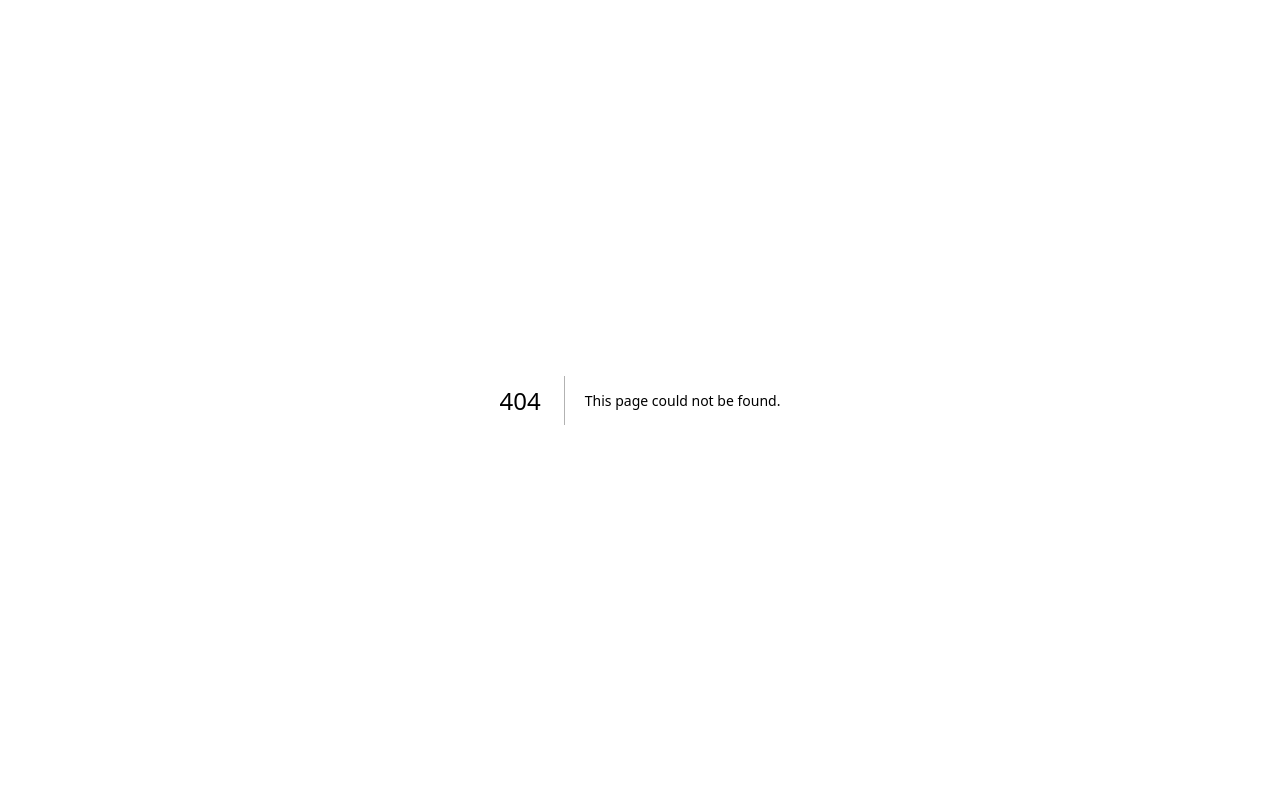
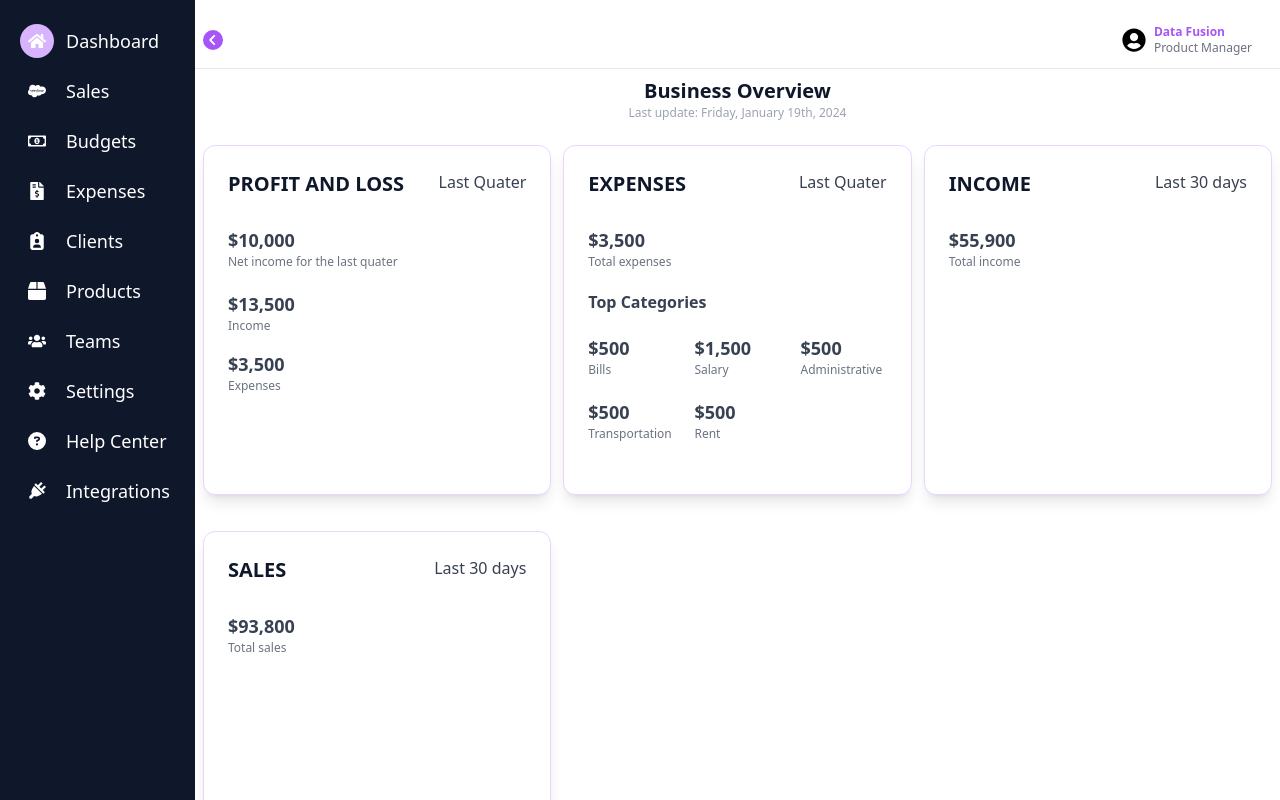
Before and after one commit to NDriDiby/dataFusion_front_end, a Next.js app in the folder data_fusion/: page /dashboard/business-view in a window 1280 px wide. Before the commit this address had no page. Built offline with nearby package versions, Linux system fonts and the light colour scheme.

Commit message:
keep moving

```diff
--- a/data_fusion/components/Dashboard/Sidebar.jsx
+++ b/data_fusion/components/Dashboard/Sidebar.jsx
@@ -2,7 +2,7 @@
 import Link from "next/link";
 import React from "react";
 import { useRouter } from "next/router";
-import { FaSalesforce, FaRegMoneyBillAlt, FaUsers, FaCog, FaBox } from "react-icons/fa";
+import { FaSalesforce, FaRegMoneyBillAlt, FaUsers, FaCog, FaBox, FaFileInvoiceDollar, FaHome } from "react-icons/fa";
 import { FaClipboardUser, FaCircleQuestion } from "react-icons/fa6";
 import { ImPowerCord } from "react-icons/im";
 
@@ -15,6 +15,12 @@ function Sidebar({ sidebarOpen }) {
       {/* <div className="flex justify-center items-center text-xl text-white pt-2">Data Fusion</div> */}
 
       <div className="flex flex-col gap-y-4 pt-6 p-5">
+        <Link href="/dashboard/business-view" className={`flex text-white text-lg gap-x-3 items-center   ${pathName == "/dashboard/business-view" ? "rounded-full" : ""}`}>
+          <div className={`rounded-full p-2 ${pathName == "/dashboard/business-view" ? "bg-purple-300" : ""}`}>
+            <FaHome />
+          </div>
+          {sidebarOpen && <span className="hover:text-purple-300">Dashboard</span>}
+        </Link>
         <Link href="/dashboard/home" className={`flex text-white text-lg gap-x-3 items-center   ${pathName == "/dashboard/home" ? "rounded-full" : ""}`}>
           <div className={`rounded-full p-2 ${pathName == "/dashboard/home" ? "bg-purple-300" : ""}`}>
             <FaSalesforce />
@@ -25,7 +31,13 @@ function Sidebar({ sidebarOpen }) {
           <div className={`rounded-full p-2 ${pathName == "/budget/home" ? "bg-purple-300 p-2" : ""}`}>
             <FaRegMoneyBillAlt />
           </div>
-          {sidebarOpen && <span className="hover:text-purple-300">Budget</span>}
+          {sidebarOpen && <span className="hover:text-purple-300">Budgets</span>}
+        </Link>
+        <Link href="#" className={`flex text-white text-lg gap-x-3 items-center ${pathName == "#" ? "rounded-full" : ""}`}>
+          <div className={`rounded-full p-2 ${pathName == "#" ? "bg-purple-300 p-2" : ""}`}>
+            <FaFileInvoiceDollar />
+          </div>
+          {sidebarOpen && <span className="hover:text-purple-300">Expenses</span>}
         </Link>
         <Link href="/budget/home" className="flex text-white text-lg gap-x-3 items-center">
           <div className={`rounded-full p-2 ${pathName == "" ? "bg-purple-300 p-2" : ""}`}>
--- /dev/null
+++ b/data_fusion/pages/dashboard/business-view.jsx
@@ -0,0 +1,132 @@
+import DashBoardLayout from "@/components/Dashboard/DashBoardLayout";
+import React from "react";
+import { Card, CardBody, CardFooter, Typography, Button, Select, Option } from "@material-tailwind/react";
+
+function BusinessView() {
+  return (
+    <DashBoardLayout>
+      <div className="ml-2 pt-2 mr-2">
+        <h3 className="text-xl text-center font-extrabold text-slate-900">Business Overview</h3>
+        <h6 className="text-xs text-center text-gray-400">Last update: Friday, January 19th, 2024</h6>
+        <div className="grid md:grid-cols-3 gap-3">
+          <Card className="mt-6 w-100 h-[350px] border border-purple-200 shadow-lg hover:shadow-xl transition-shadow duration-300 ease-in-out cursor-pointer">
+            <CardBody>
+              <div className="flex justify-between mb-5 ">
+                <Typography variant="h5" className="mb-2 text-slate-900">
+                  PROFIT AND LOSS
+                </Typography>
+                <div>Last Quater</div>
+              </div>
+
+              <div className="flex-col mb-5">
+                <div className="text-lg font-bold">$10,000</div>
+                <p className="text-xs text-gray-500">Net income for the last quater</p>
+              </div>
+
+              <div className="flex-col gruop mb-4">
+                <div className="text-lg font-bold">$13,500</div>
+                <p className="text-xs text-gray-500">Income</p>
+              </div>
+
+              <div className="flex-col">
+                <div className="text-lg font-bold">$3,500</div>
+                <p className="text-xs text-gray-500">Expenses</p>
+              </div>
+            </CardBody>
+            {/* <CardFooter className="pt-0">
+              <Button className="bg-purple-500 w-24">Read More</Button>
+            </CardFooter> */}
+          </Card>
+
+          <Card className="mt-6 w-100 border border-purple-200 shadow-lg hover:shadow-xl transition-shadow duration-300 ease-in-out cursor-pointer">
+            <CardBody>
+              <div className="flex justify-between mb-5 ">
+                <Typography variant="h5" className="mb-2 text-slate-900">
+                  EXPENSES
+                </Typography>
+                <div>Last Quater</div>
+              </div>
+
+              <div className="flex-col mb-5">
+                <div className="text-lg font-bold">$3,500</div>
+                <p className="text-xs text-gray-500">Total expenses</p>
+              </div>
+
+              <div className="text-md font-semibold mb-5">Top Categories</div>
+
+              <div className="grid grid-cols-3 gap-5">
+                <div className="flex-col">
+                  <div className="text-lg font-bold">$500</div>
+                  <p className="text-xs text-gray-500">Bills</p>
+                </div>
+
+                <div className="flex-col">
+                  <div className="text-lg font-bold">$1,500</div>
+                  <p className="text-xs text-gray-500">Salary</p>
+                </div>
+
+                <div className="flex-col">
+                  <div className="text-lg font-bold">$500</div>
+                  <p className="text-xs text-gray-500">Administrative</p>
+                </div>
+
+                <div className="flex-col">
+                  <div className="text-lg font-bold">$500</div>
+                  <p className="text-xs text-gray-500">Transportation</p>
+                </div>
+
+                <div className="flex-col">
+                  <div className="text-lg font-bold">$500</div>
+                  <p className="text-xs text-gray-500">Rent</p>
+                </div>
+              </div>
+            </CardBody>
+            {/* <CardFooter className="pt-0">
+              <Button className="bg-purple-500 w-24">Read More</Button>
+            </CardFooter> */}
+          </Card>
+
+          <Card className="mt-6 w-100 border border-purple-200 shadow-lg hover:shadow-xl transition-shadow duration-300 ease-in-out cursor-pointer">
+            <CardBody>
+              <div className="flex justify-between mb-5 ">
+                <Typography variant="h5" className="mb-2 text-slate-900">
+                  INCOME
+                </Typography>
+                <div>Last 30 days</div>
+              </div>
+
+              <div className="flex-col">
+                <div className="text-lg font-bold">$55,900</div>
+                <p className="text-xs text-gray-500">Total income</p>
+              </div>
+            </CardBody>
+            {/* <CardFooter className="pt-0">
+              <Button className="bg-purple-500 w-24">Read More</Button>
+            </CardFooter> */}
+          </Card>
+
+          <Card className="mt-6 w-100 h-[350px] border border-purple-200 shadow-lg hover:shadow-xl transition-shadow duration-300 ease-in-out cursor-pointer">
+            <CardBody>
+              <div className="flex justify-between mb-5 ">
+                <Typography variant="h5" className="mb-2 text-slate-900">
+                  SALES
+                </Typography>
+                <div>Last 30 days</div>
+              </div>
+
+              <div className="flex-col">
+                <div className="text-lg font-bold">$93,800</div>
+                <p className="text-xs text-gray-500">Total sales</p>
+              </div>
+            </CardBody>
+            {/* <CardFooter className="pt-0">
+              <Button className="bg-purple-500 w-24">Read More</Button>
+            </CardFooter> */}
+          </Card>
+        </div>
+      </div>
+    </DashBoardLayout>
+  );
+}
+
+export default BusinessView;
```
